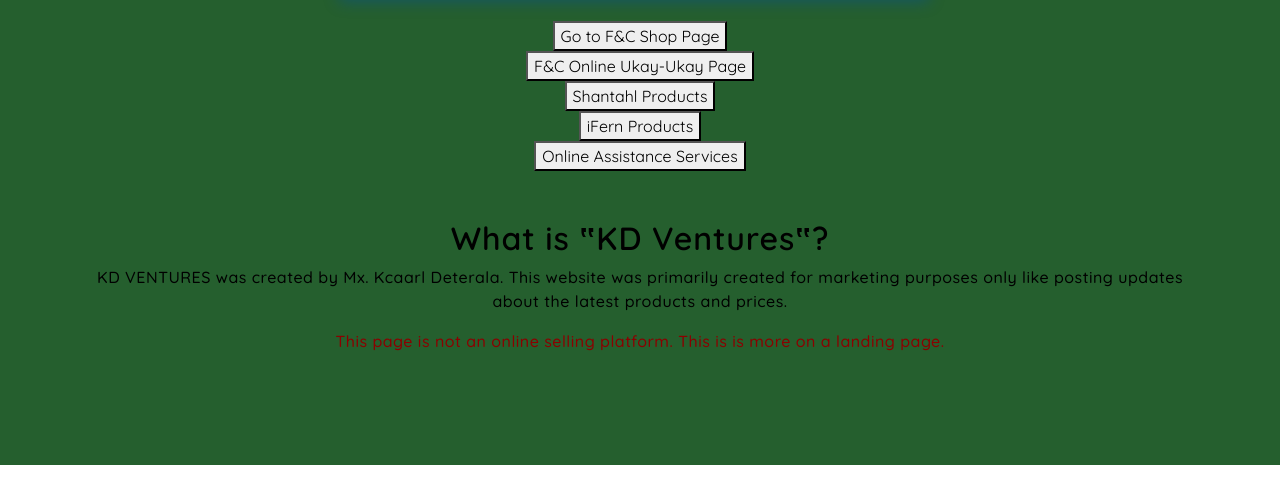
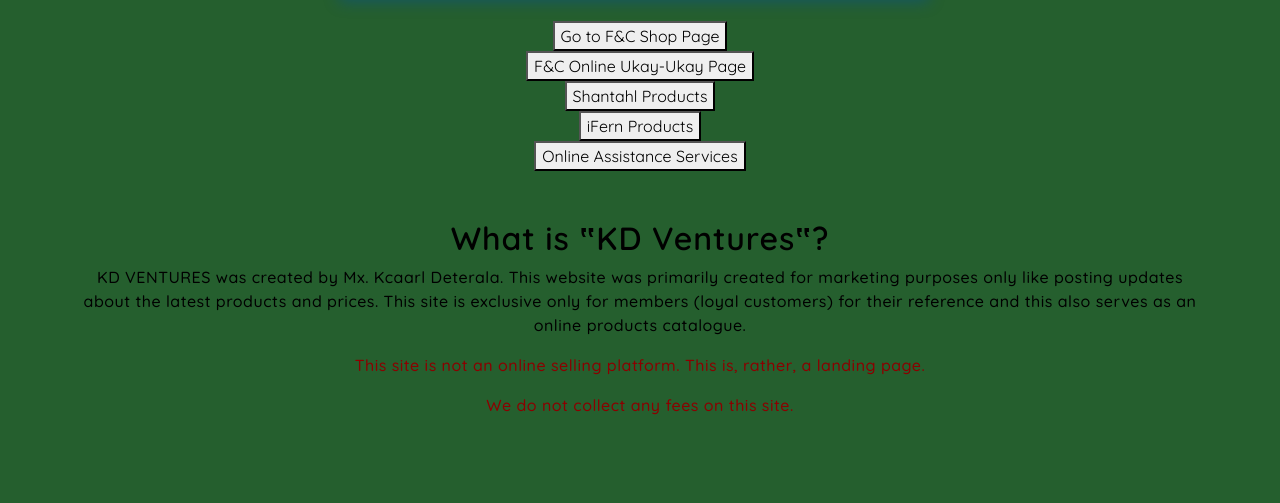
Before and after one commit to craldkadi/kdventures, a plain HTML site: page home.html in a window 1280 px wide. Shown: the part 595-1098 px from the top of the page. Before the commit the page ends 1060 px from the top, so only its background shows below. Drawn offline with Linux system fonts and the light colour scheme.

Commit message:
home.html

```diff
--- a/home.html
+++ b/home.html
@@ -61,9 +61,13 @@
             <h2 style="color: black; ">What is &#x201FKD Ventures&#x201F?</h2>
             <p style="color: black; ">KD VENTURES was created by Mx. Kcaarl Deterala.
               This website was primarily created for marketing purposes only like posting updates about the latest products and prices.
+              This site is exclusive only for members (loyal customers) for their reference and this also serves as an online products catalogue.
             </p>
             <p style="color: rgb(139, 0, 0); ">
-              This page is not an online selling platform. This is is more on a landing page.
+              This site is not an online selling platform. This is, rather, a landing page.
+            </p>
+            <p style="color: rgb(139, 0, 0); ">
+              We do not collect any fees on this site.
             </p>
 
           </div>
```
